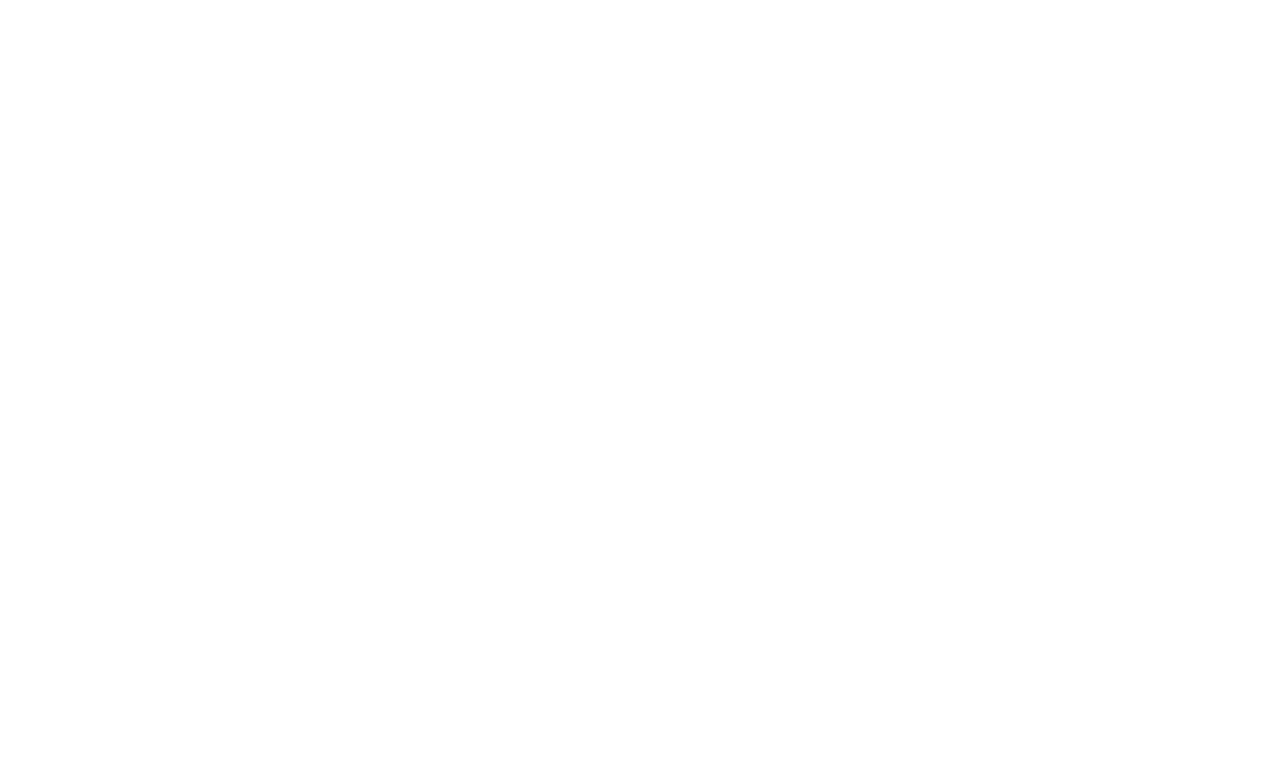
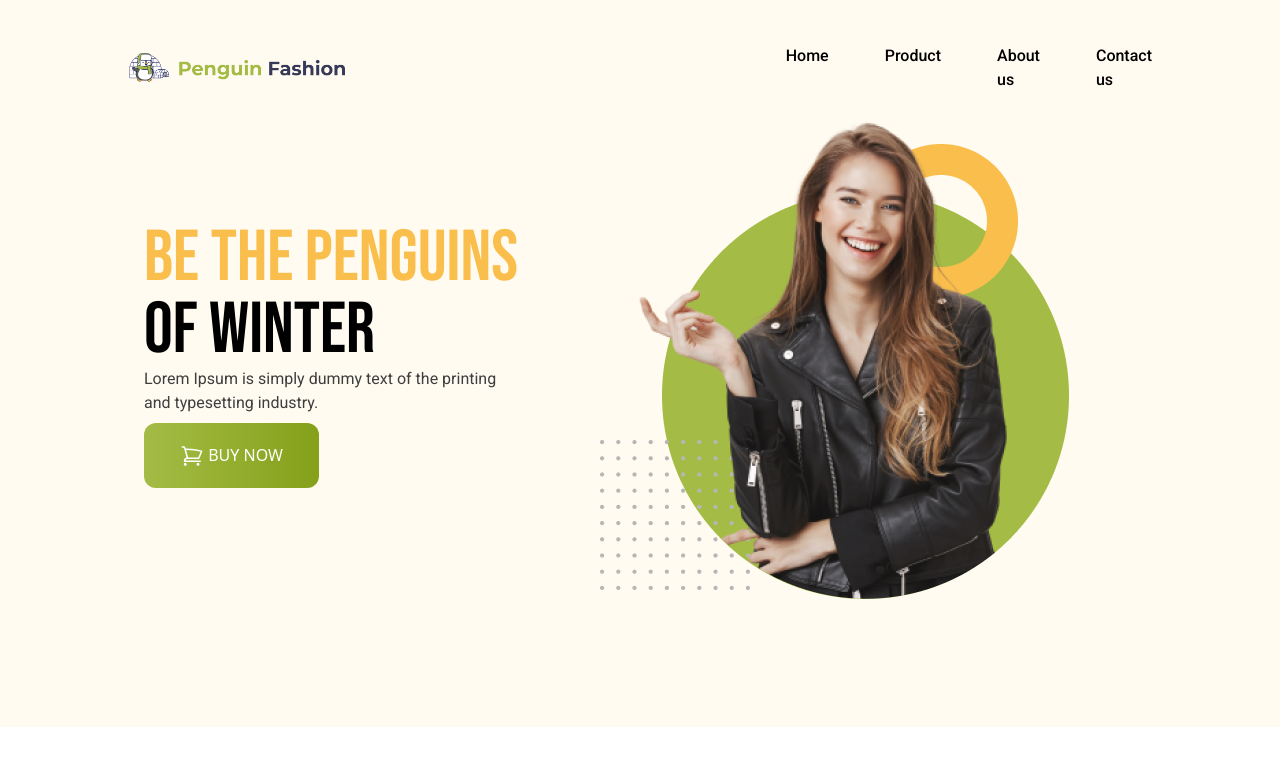
Before and after one commit to fazlulkarimhridoy/Penguin-Fashion-Website, a plain HTML site: page index.html in a window 1280 px wide. Drawn offline with nearby package versions, Linux system fonts and the light colour scheme.

Commit message:
added nav and banner

```diff
--- a/index.html
+++ b/index.html
@@ -1,24 +1,74 @@
 <!DOCTYPE html>
 <html lang="en">
+
 <head>
     <meta charset="UTF-8">
     <meta name="viewport" content="width=device-width, initial-scale=1.0">
-    <link rel="shortcut icon" href="icons/penguin-icon.avif" type="image/x-icon">
+    <link rel="shortcut icon" href="images/model.png" type="image/x-icon">
+    <link rel="preconnect" href="https://fonts.googleapis.com">
+    <link rel="preconnect" href="https://fonts.gstatic.com" crossorigin>
+    <link href="https://fonts.googleapis.com/css2?family=Bebas+Neue&family=Roboto:wght@400;500;900&display=swap"
+        rel="stylesheet">
+    <script src="https://cdn.tailwindcss.com"></script>
     <title>Penguin Fashion Website</title>
+    <style>
+        .roboto {
+            font-family: 'Roboto', sans-serif;
+        }
+
+        .bebas-neue {
+            font-family: 'Bebas Neue', sans-serif;
+        }
+    </style>
 </head>
+
 <body>
     <!-- header starts -->
-    <header>
+    <header class="bg-[#FFFBF0]">
         <!-- navber starts -->
-        <nav>
-
+        <nav class="flex justify-between items-center px-32 pt-11 pb-5">
+            <div>
+                <img class="w-4/12" src="icons/logo.png" alt="">
+            </div>
+            <div>
+                <ul class="flex list-none gap-x-14 roboto font-medium">
+                    <a href="">
+                        <li>Home</li>
+                    </a>
+                    <a href="">
+                        <li>Product</li>
+                    </a>
+                    <a href="">
+                        <li>About us</li>
+                    </a>
+                    <a href="">
+                        <li>Contact us</li>
+                    </a>
+                </ul>
+            </div>
         </nav>
         <!-- navber ends -->
 
 
         <!-- banner starts -->
-        <section class="banner">
-
+        <section class="flex justify-between items-center px-36 pb-32">
+            <div>
+                <p class="bebas-neue text-7xl font-normal"><span class="text-[#FABE4C]">Be the Penguins</span><br> of
+                    Winter</p>
+                <p class="mb-2 roboto text-base font-normal text-[#3E3E3E]">Lorem Ipsum is simply dummy text of the
+                    printing <br>
+                    and typesetting industry.</p>
+                <button class="px-9 py-5 rounded-xl text-white bg-gradient-to-r from-[#A4BC46] to-[#85A019]">
+                    <svg xmlns="http://www.w3.org/2000/svg" fill="none" viewBox="0 0 24 24" stroke-width="1.5"
+                        stroke="currentColor" class="w-6 h-6 inline">
+                        <path stroke-linecap="round" stroke-linejoin="round"
+                            d="M2.25 3h1.386c.51 0 .955.343 1.087.835l.383 1.437M7.5 14.25a3 3 0 00-3 3h15.75m-12.75-3h11.218c1.121-2.3 2.1-4.684 2.924-7.138a60.114 60.114 0 00-16.536-1.84M7.5 14.25L5.106 5.272M6 20.25a.75.75 0 11-1.5 0 .75.75 0 011.5 0zm12.75 0a.75.75 0 11-1.5 0 .75.75 0 011.5 0z" />
+                    </svg>
+                    BUY NOW</button>
+            </div>
+            <div>
+                <img class="pr-16" src="images/model.png" alt="">
+            </div>
         </section>
         <!-- banner ends -->
     </header>
@@ -38,4 +88,5 @@
     </footer>
     <!-- footer ends -->
 </body>
+
 </html>
--- /dev/null
+++ b/tailwind.config.js
@@ -0,0 +1,8 @@
+/** @type {import('tailwindcss').Config} */
+module.exports = {
+    content: ["./src/**/*.{html,js}"],
+    theme: {
+      extend: {},
+    },
+    plugins: [],
+  }
```
Also changed, not shown: icons/penguin-icon.avif (deleted).
